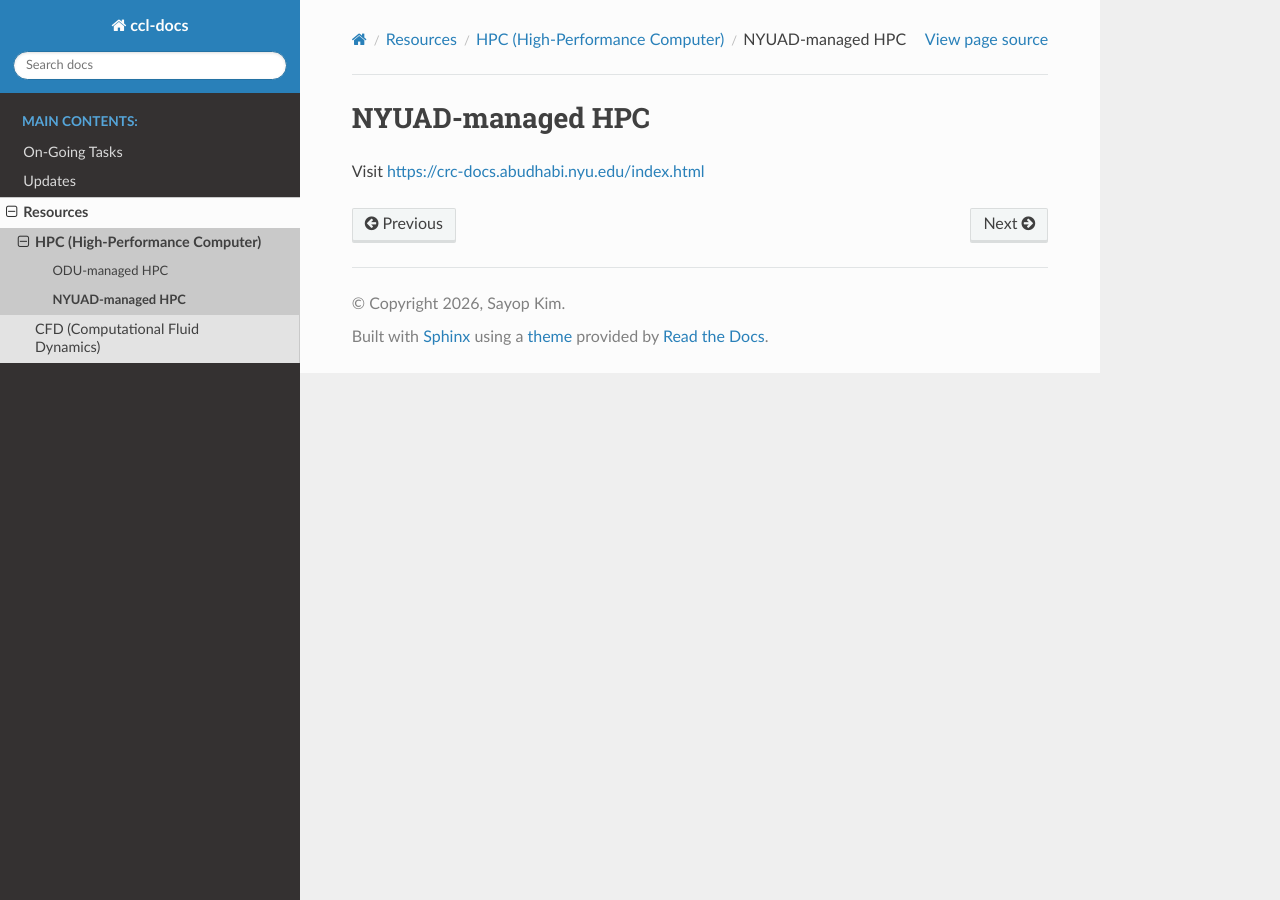
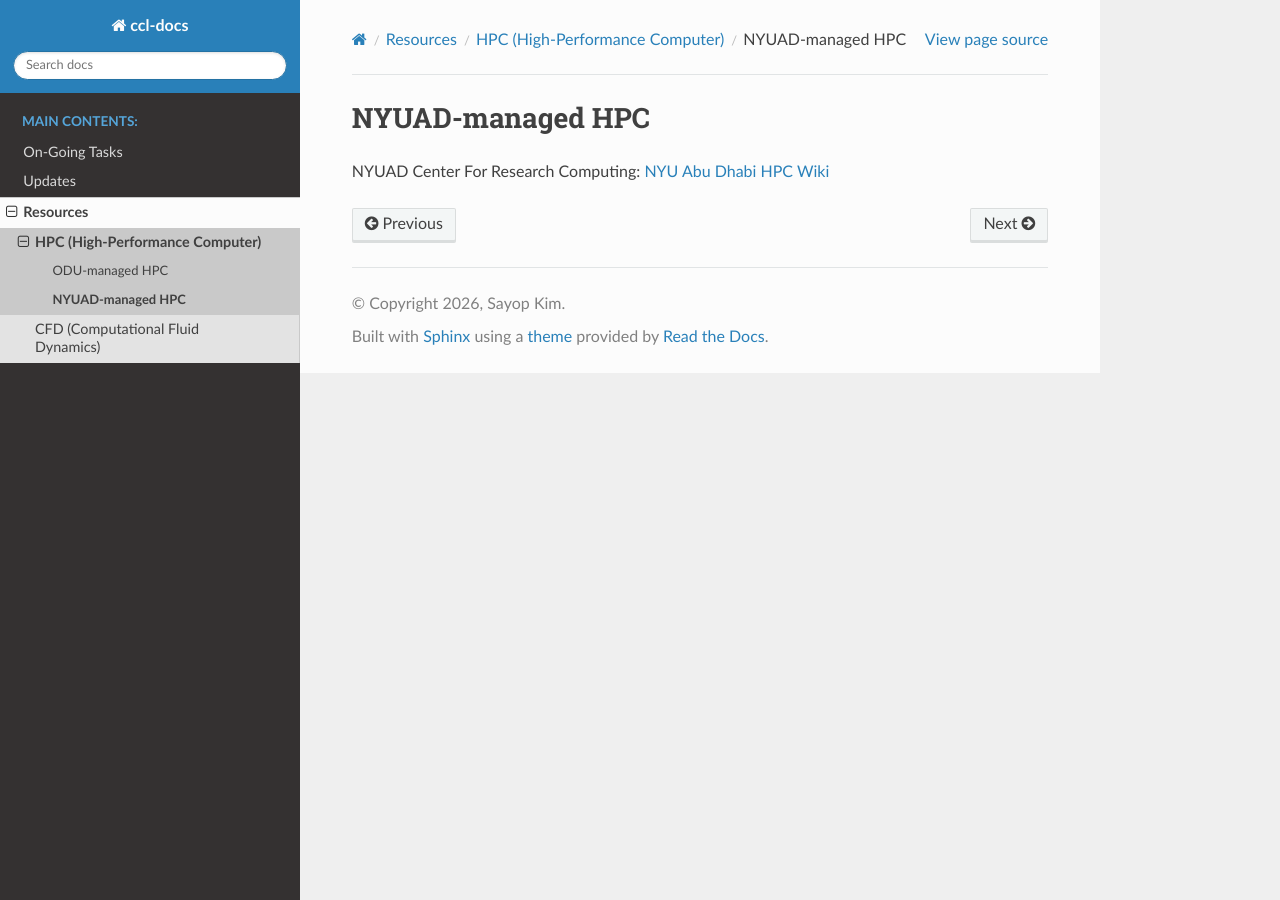
Before and after one commit to s3kim/ccl-docs, a Sphinx documentation site: the page built from docs/resources/HPC/NYUAD/index.rst, in a window 1280 px wide. Built offline with Sphinx 7.4.7 and the Read the Docs theme 3.1.0, drawn with Linux system fonts in a browser that asks for light colours; pages that are not in the unit, such as notebooks, are missing from menus.

Commit message:
Update index.rst

```diff
--- a/docs/resources/HPC/NYUAD/index.rst
+++ b/docs/resources/HPC/NYUAD/index.rst
@@ -1,4 +1,6 @@
 NYUAD-managed HPC
 =================
 
-Visit https://crc-docs.abudhabi.nyu.edu/index.html
+.. raw:: html
+
+   <p>NYUAD Center For Research Computing: <a href="https://crc-docs.abudhabi.nyu.edu/" target="_blank" rel="noopener noreferrer">NYU Abu Dhabi HPC Wiki</a></p>
```
